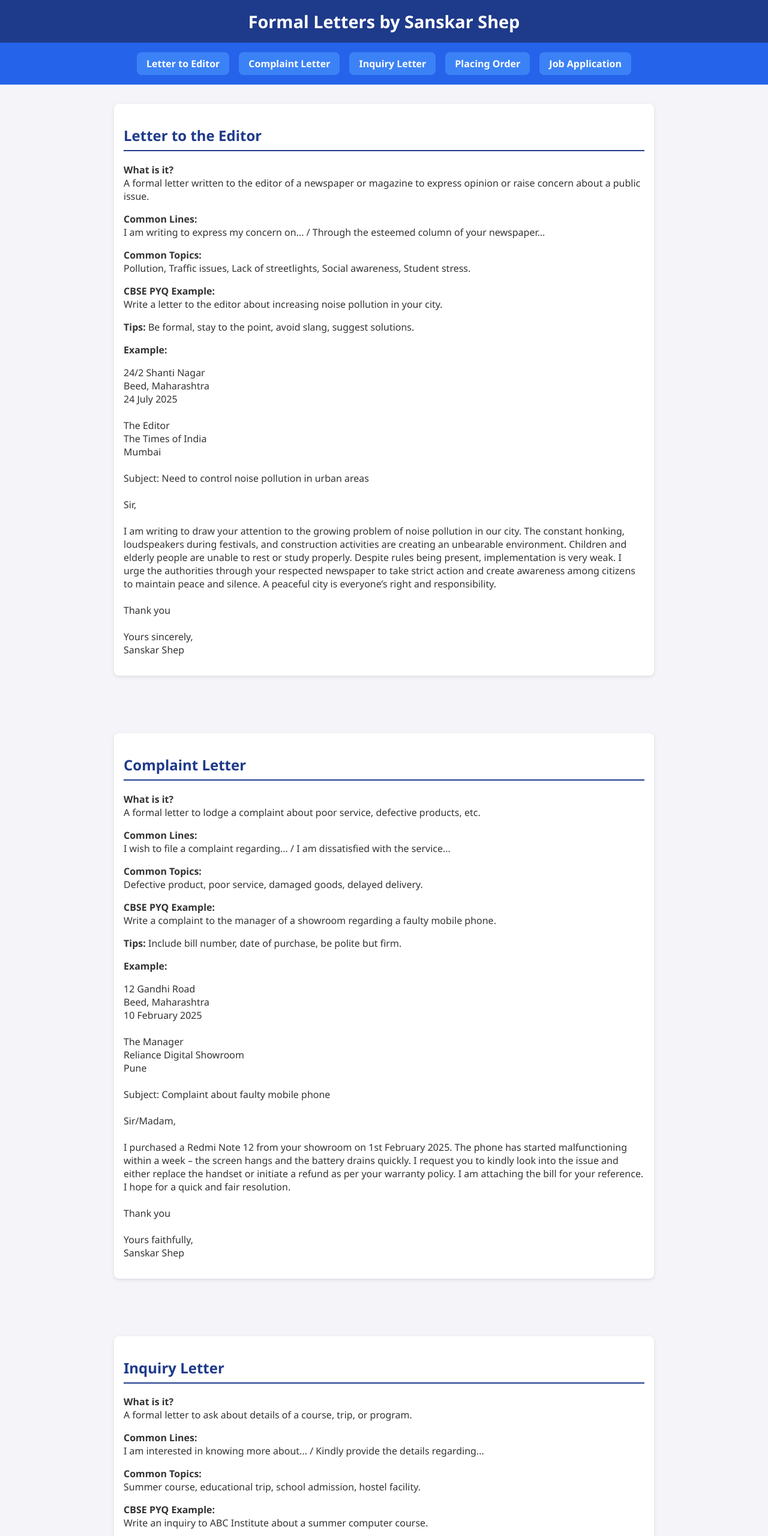
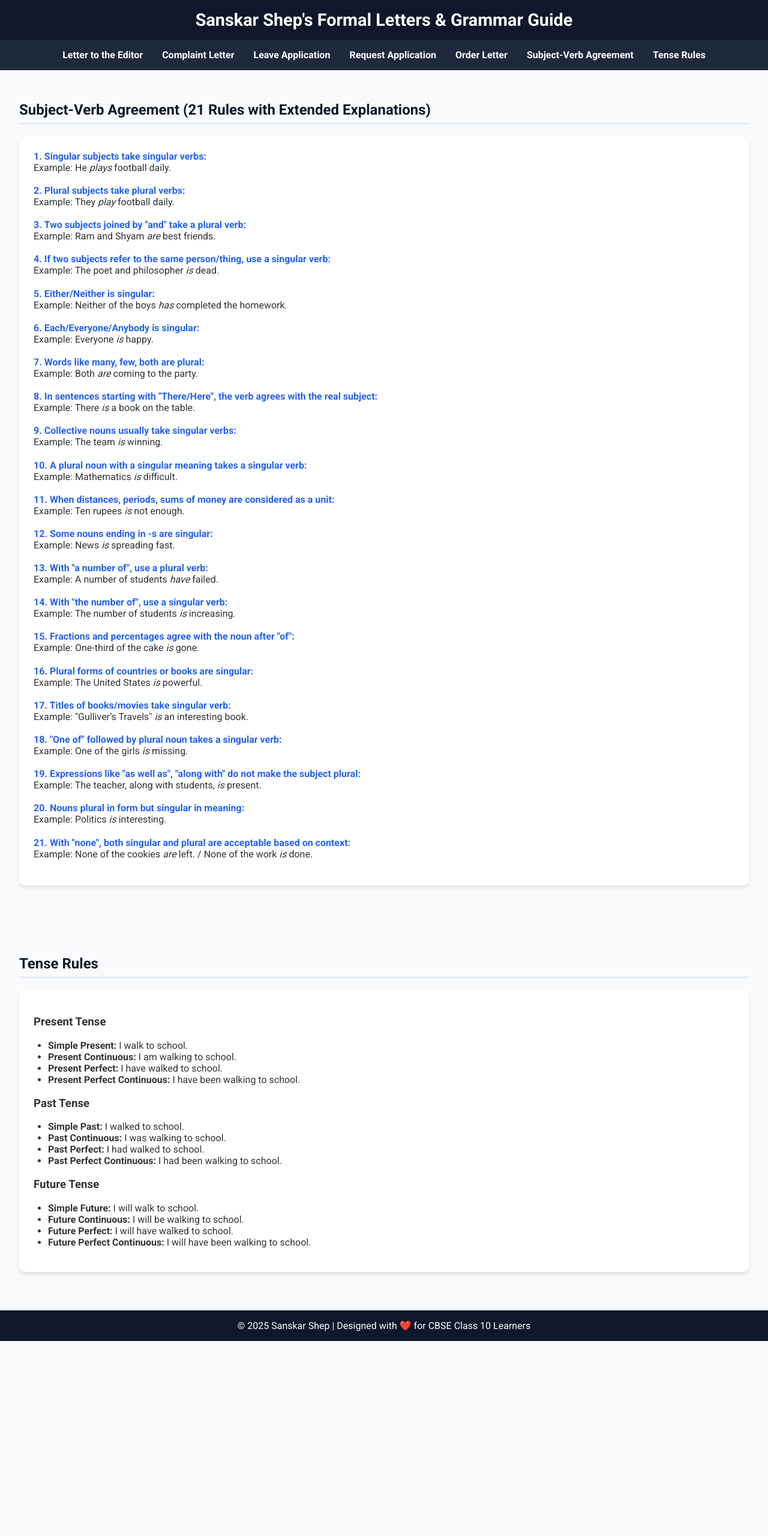
Before and after one commit to 9850807513/Letter-to-editor-site-sanskar-, a plain HTML site: page index.html in a window 1280 px wide. Shown: the top 2560 px of the page at 60% size. After the commit the page ends 2235 px from the top, so only its background shows below. Drawn offline with Linux system fonts and the light colour scheme.

Commit message:
Update index.html

```diff
--- a/index.html
+++ b/index.html
@@ -3,211 +3,141 @@
 <head>
   <meta charset="UTF-8" />
   <meta name="viewport" content="width=device-width, initial-scale=1.0" />
-  <title>Formal Letters by Sanskar Shep</title>
+  <title>Sanskar Shep's Formal Letters & Grammar Guide</title>
+  <link href="https://fonts.googleapis.com/css2?family=Roboto:wght@400;700&display=swap" rel="stylesheet">
   <style>
     body {
-      font-family: 'Segoe UI', Tahoma, Geneva, Verdana, sans-serif;
-      background: #f4f4f9;
+      font-family: 'Roboto', sans-serif;
       margin: 0;
       padding: 0;
+      background-color: #f9fafb;
       color: #333;
     }
     header {
-      background: #1e3a8a;
+      background-color: #0f172a;
       color: #fff;
-      padding: 1rem 2rem;
+      padding: 1rem;
       text-align: center;
       font-size: 1.8rem;
       font-weight: bold;
     }
     nav {
-      background: #2563eb;
-      padding: 1rem;
+      background-color: #1e293b;
       display: flex;
       flex-wrap: wrap;
       justify-content: center;
-      gap: 1rem;
     }
     nav a {
-      color: white;
+      color: #fff;
+      padding: 1rem;
       text-decoration: none;
       font-weight: bold;
-      background: #3b82f6;
-      padding: 0.5rem 1rem;
-      border-radius: 8px;
-      transition: background 0.3s;
     }
     nav a:hover {
-      background: #1d4ed8;
+      background-color: #334155;
     }
     section {
       padding: 2rem;
-      max-width: 900px;
-      margin: auto;
     }
     h2 {
-      color: #1e3a8a;
-      border-bottom: 2px solid #1e3a8a;
+      color: #0f172a;
+      border-bottom: 2px solid #e2e8f0;
       padding-bottom: 0.5rem;
     }
-    .letter-box {
-      background: #ffffff;
+    .card {
+      background: white;
+      padding: 1.5rem;
+      margin-bottom: 2rem;
+      border-radius: 10px;
+      box-shadow: 0 4px 6px rgba(0,0,0,0.1);
+    }
+    ul {
+      padding-left: 1.5rem;
+    }
+    .rule {
+      margin-bottom: 1.2rem;
+    }
+    .rule strong {
+      color: #2563eb;
+    }
+    footer {
+      background-color: #0f172a;
+      color: white;
+      text-align: center;
       padding: 1rem;
-      border-radius: 8px;
-      box-shadow: 0 2px 6px rgba(0, 0, 0, 0.1);
-      margin-bottom: 2rem;
-    }
-    .footer {
-      text-align: center;
-      background: #1e3a8a;
-      color: white;
-      padding: 1rem;
-      margin-top: 2rem;
     }
   </style>
 </head>
 <body>
-  <header>Formal Letters by Sanskar Shep</header>
+  <header>Sanskar Shep's Formal Letters & Grammar Guide</header>
   <nav>
-    <a href="#editor">Letter to Editor</a>
-    <a href="#complaint">Complaint Letter</a>
-    <a href="#inquiry">Inquiry Letter</a>
-    <a href="#placingorder">Placing Order</a>
-    <a href="#job">Job Application</a>
+    <a href="#editor-letter">Letter to the Editor</a>
+    <a href="#complaint-letter">Complaint Letter</a>
+    <a href="#leave-application">Leave Application</a>
+    <a href="#request-application">Request Application</a>
+    <a href="#order-letter">Order Letter</a>
+    <a href="#subject-verb">Subject-Verb Agreement</a>
+    <a href="#tense-rules">Tense Rules</a>
   </nav>
 
-  <section id="editor">
-    <div class="letter-box">
-      <h2>Letter to the Editor</h2>
-      <p><strong>What is it?</strong><br>A formal letter written to the editor of a newspaper or magazine to express opinion or raise concern about a public issue.</p>
-      <p><strong>Common Lines:</strong><br>I am writing to express my concern on... / Through the esteemed column of your newspaper...</p>
-      <p><strong>Common Topics:</strong><br>Pollution, Traffic issues, Lack of streetlights, Social awareness, Student stress.</p>
-      <p><strong>CBSE PYQ Example:</strong><br>Write a letter to the editor about increasing noise pollution in your city.</p>
-      <p><strong>Tips:</strong> Be formal, stay to the point, avoid slang, suggest solutions.</p>
-      <p><strong>Example:</strong></p>
-      <p>
-        24/2 Shanti Nagar<br>
-        Beed, Maharashtra<br>
-        24 July 2025<br><br>
-        The Editor<br>
-        The Times of India<br>
-        Mumbai<br><br>
-        Subject: Need to control noise pollution in urban areas<br><br>
-        Sir,<br><br>
-        I am writing to draw your attention to the growing problem of noise pollution in our city. The constant honking, loudspeakers during festivals, and construction activities are creating an unbearable environment. Children and elderly people are unable to rest or study properly. Despite rules being present, implementation is very weak. I urge the authorities through your respected newspaper to take strict action and create awareness among citizens to maintain peace and silence. A peaceful city is everyone’s right and responsibility.<br><br>
-        Thank you<br><br>
-        Yours sincerely,<br>
-        Sanskar Shep
-      </p>
+  <section id="subject-verb">
+    <h2>Subject-Verb Agreement (21 Rules with Extended Explanations)</h2>
+    <div class="card">
+      <div class="rule"><strong>1. Singular subjects take singular verbs:</strong><br/> Example: He <em>plays</em> football daily.</div>
+      <div class="rule"><strong>2. Plural subjects take plural verbs:</strong><br/> Example: They <em>play</em> football daily.</div>
+      <div class="rule"><strong>3. Two subjects joined by "and" take a plural verb:</strong><br/> Example: Ram and Shyam <em>are</em> best friends.</div>
+      <div class="rule"><strong>4. If two subjects refer to the same person/thing, use a singular verb:</strong><br/> Example: The poet and philosopher <em>is</em> dead.</div>
+      <div class="rule"><strong>5. Either/Neither is singular:</strong><br/> Example: Neither of the boys <em>has</em> completed the homework.</div>
+      <div class="rule"><strong>6. Each/Everyone/Anybody is singular:</strong><br/> Example: Everyone <em>is</em> happy.</div>
+      <div class="rule"><strong>7. Words like many, few, both are plural:</strong><br/> Example: Both <em>are</em> coming to the party.</div>
+      <div class="rule"><strong>8. In sentences starting with "There/Here", the verb agrees with the real subject:</strong><br/> Example: There <em>is</em> a book on the table.</div>
+      <div class="rule"><strong>9. Collective nouns usually take singular verbs:</strong><br/> Example: The team <em>is</em> winning.</div>
+      <div class="rule"><strong>10. A plural noun with a singular meaning takes a singular verb:</strong><br/> Example: Mathematics <em>is</em> difficult.</div>
+      <div class="rule"><strong>11. When distances, periods, sums of money are considered as a unit:</strong><br/> Example: Ten rupees <em>is</em> not enough.</div>
+      <div class="rule"><strong>12. Some nouns ending in -s are singular:</strong><br/> Example: News <em>is</em> spreading fast.</div>
+      <div class="rule"><strong>13. With "a number of", use a plural verb:</strong><br/> Example: A number of students <em>have</em> failed.</div>
+      <div class="rule"><strong>14. With "the number of", use a singular verb:</strong><br/> Example: The number of students <em>is</em> increasing.</div>
+      <div class="rule"><strong>15. Fractions and percentages agree with the noun after "of":</strong><br/> Example: One-third of the cake <em>is</em> gone.</div>
+      <div class="rule"><strong>16. Plural forms of countries or books are singular:</strong><br/> Example: The United States <em>is</em> powerful.</div>
+      <div class="rule"><strong>17. Titles of books/movies take singular verb:</strong><br/> Example: "Gulliver’s Travels" <em>is</em> an interesting book.</div>
+      <div class="rule"><strong>18. "One of" followed by plural noun takes a singular verb:</strong><br/> Example: One of the girls <em>is</em> missing.</div>
+      <div class="rule"><strong>19. Expressions like "as well as", "along with" do not make the subject plural:</strong><br/> Example: The teacher, along with students, <em>is</em> present.</div>
+      <div class="rule"><strong>20. Nouns plural in form but singular in meaning:</strong><br/> Example: Politics <em>is</em> interesting.</div>
+      <div class="rule"><strong>21. With "none", both singular and plural are acceptable based on context:</strong><br/> Example: None of the cookies <em>are</em> left. / None of the work <em>is</em> done.</div>
     </div>
   </section>
 
-  <section id="complaint">
-    <div class="letter-box">
-      <h2>Complaint Letter</h2>
-      <p><strong>What is it?</strong><br>A formal letter to lodge a complaint about poor service, defective products, etc.</p>
-      <p><strong>Common Lines:</strong><br>I wish to file a complaint regarding... / I am dissatisfied with the service...</p>
-      <p><strong>Common Topics:</strong><br>Defective product, poor service, damaged goods, delayed delivery.</p>
-      <p><strong>CBSE PYQ Example:</strong><br>Write a complaint to the manager of a showroom regarding a faulty mobile phone.</p>
-      <p><strong>Tips:</strong> Include bill number, date of purchase, be polite but firm.</p>
-      <p><strong>Example:</strong></p>
-      <p>
-        12 Gandhi Road<br>
-        Beed, Maharashtra<br>
-        10 February 2025<br><br>
-        The Manager<br>
-        Reliance Digital Showroom<br>
-        Pune<br><br>
-        Subject: Complaint about faulty mobile phone<br><br>
-        Sir/Madam,<br><br>
-        I purchased a Redmi Note 12 from your showroom on 1st February 2025. The phone has started malfunctioning within a week – the screen hangs and the battery drains quickly. I request you to kindly look into the issue and either replace the handset or initiate a refund as per your warranty policy. I am attaching the bill for your reference. I hope for a quick and fair resolution.<br><br>
-        Thank you<br><br>
-        Yours faithfully,<br>
-        Sanskar Shep
-      </p>
+  <section id="tense-rules">
+    <h2>Tense Rules</h2>
+    <div class="card">
+      <h3>Present Tense</h3>
+      <ul>
+        <li><strong>Simple Present:</strong> I walk to school.</li>
+        <li><strong>Present Continuous:</strong> I am walking to school.</li>
+        <li><strong>Present Perfect:</strong> I have walked to school.</li>
+        <li><strong>Present Perfect Continuous:</strong> I have been walking to school.</li>
+      </ul>
+
+      <h3>Past Tense</h3>
+      <ul>
+        <li><strong>Simple Past:</strong> I walked to school.</li>
+        <li><strong>Past Continuous:</strong> I was walking to school.</li>
+        <li><strong>Past Perfect:</strong> I had walked to school.</li>
+        <li><strong>Past Perfect Continuous:</strong> I had been walking to school.</li>
+      </ul>
+
+      <h3>Future Tense</h3>
+      <ul>
+        <li><strong>Simple Future:</strong> I will walk to school.</li>
+        <li><strong>Future Continuous:</strong> I will be walking to school.</li>
+        <li><strong>Future Perfect:</strong> I will have walked to school.</li>
+        <li><strong>Future Perfect Continuous:</strong> I will have been walking to school.</li>
+      </ul>
     </div>
   </section>
 
-  <section id="inquiry">
-    <div class="letter-box">
-      <h2>Inquiry Letter</h2>
-      <p><strong>What is it?</strong><br>A formal letter to ask about details of a course, trip, or program.</p>
-      <p><strong>Common Lines:</strong><br>I am interested in knowing more about... / Kindly provide the details regarding...</p>
-      <p><strong>Common Topics:</strong><br>Summer course, educational trip, school admission, hostel facility.</p>
-      <p><strong>CBSE PYQ Example:</strong><br>Write an inquiry to ABC Institute about a summer computer course.</p>
-      <p><strong>Tips:</strong> Ask about fees, duration, timings, eligibility, contact details.</p>
-      <p><strong>Example:</strong></p>
-      <p>
-        31 Main Bazaar<br>
-        Beed, Maharashtra<br>
-        15 March 2025<br><br>
-        The Director<br>
-        ABC Institute<br>
-        Mumbai<br><br>
-        Subject: Inquiry about summer computer course<br><br>
-        Sir/Madam,<br><br>
-        I am a student of Class 10 and I wish to join your summer computer course. I request you to kindly provide information about the course duration, fees, class timings, eligibility criteria, and certificate validity. I am very keen to enhance my computer knowledge and skills during the holidays. Please send the details to the above address or contact me at the given number.<br><br>
-        Thank you<br><br>
-        Yours sincerely,<br>
-        Sanskar Shep
-      </p>
-    </div>
-  </section>
-
-  <section id="placingorder">
-    <div class="letter-box">
-      <h2>Placing Order Letter</h2>
-      <p><strong>What is it?</strong><br>Written to order goods or services from a company.</p>
-      <p><strong>Common Lines:</strong><br>We wish to place an order for... / Kindly dispatch the following items...</p>
-      <p><strong>Common Topics:</strong><br>Books, sports items, school uniforms, furniture.</p>
-      <p><strong>CBSE PYQ Example:</strong><br>Write a letter placing an order for sports items for your school.</p>
-      <p><strong>Tips:</strong> Mention quantity, product names, delivery date, payment terms.</p>
-      <p><strong>Example:</strong></p>
-      <p>
-        Vidya Mandir School<br>
-        Beed, Maharashtra<br>
-        5 April 2025<br><br>
-        The Manager<br>
-        Sporty Goods Pvt. Ltd.<br>
-        Nagpur<br><br>
-        Subject: Order for sports items for school<br><br>
-        Sir/Madam,<br><br>
-        We wish to place an order for the following sports items for our annual sports day: 10 footballs, 5 volleyballs, 8 badminton rackets, 3 cricket kits, and 50 whistles. Kindly dispatch them to our school address by 15th April. Please ensure proper packaging and include the bill with GST for school accounts. Payment will be made after the delivery. <br><br>
-        Thank you<br><br>
-        Yours faithfully,<br>
-        Sanskar Shep
-      </p>
-    </div>
-  </section>
-
-  <section id="job">
-    <div class="letter-box">
-      <h2>Job Application Letter</h2>
-      <p><strong>What is it?</strong><br>A formal letter applying for a job vacancy.</p>
-      <p><strong>Common Lines:</strong><br>I came across your advertisement... / I wish to apply for the position of...</p>
-      <p><strong>Common Topics:</strong><br>Teacher, typist, clerk, receptionist.</p>
-      <p><strong>CBSE PYQ Example:</strong><br>Write an application for the post of receptionist at a hotel.</p>
-      <p><strong>Tips:</strong> Attach CV, highlight strengths, use formal tone, include contact info.</p>
-      <p><strong>Example:</strong></p>
-      <p>
-        45 Nehru Nagar<br>
-        Beed, Maharashtra<br>
-        20 May 2025<br><br>
-        The HR Manager<br>
-        Taj Hotel<br>
-        Mumbai<br><br>
-        Subject: Application for the post of receptionist<br><br>
-        Sir/Madam,<br><br>
-        I came across your advertisement for the post of receptionist and would like to apply. I have excellent communication skills and basic knowledge of computer operations. I have completed Class 12 with distinction and am currently pursuing a diploma in Hospitality. I am sincere, punctual, and willing to take responsibility. I am attaching my resume with this application. I hope to get an opportunity to work in your prestigious organization.<br><br>
-        Thank you<br><br>
-        Yours sincerely,<br>
-        Sanskar Shep
-      </p>
-    </div>
-  </section>
-
-  <div class="footer">
-    © 2025 | Created by Sanskar Shep | All Rights Reserved
-  </div>
+  <footer>
+    &copy; 2025 Sanskar Shep | Designed with ❤️ for CBSE Class 10 Learners
+  </footer>
 </body>
 </html>
```
